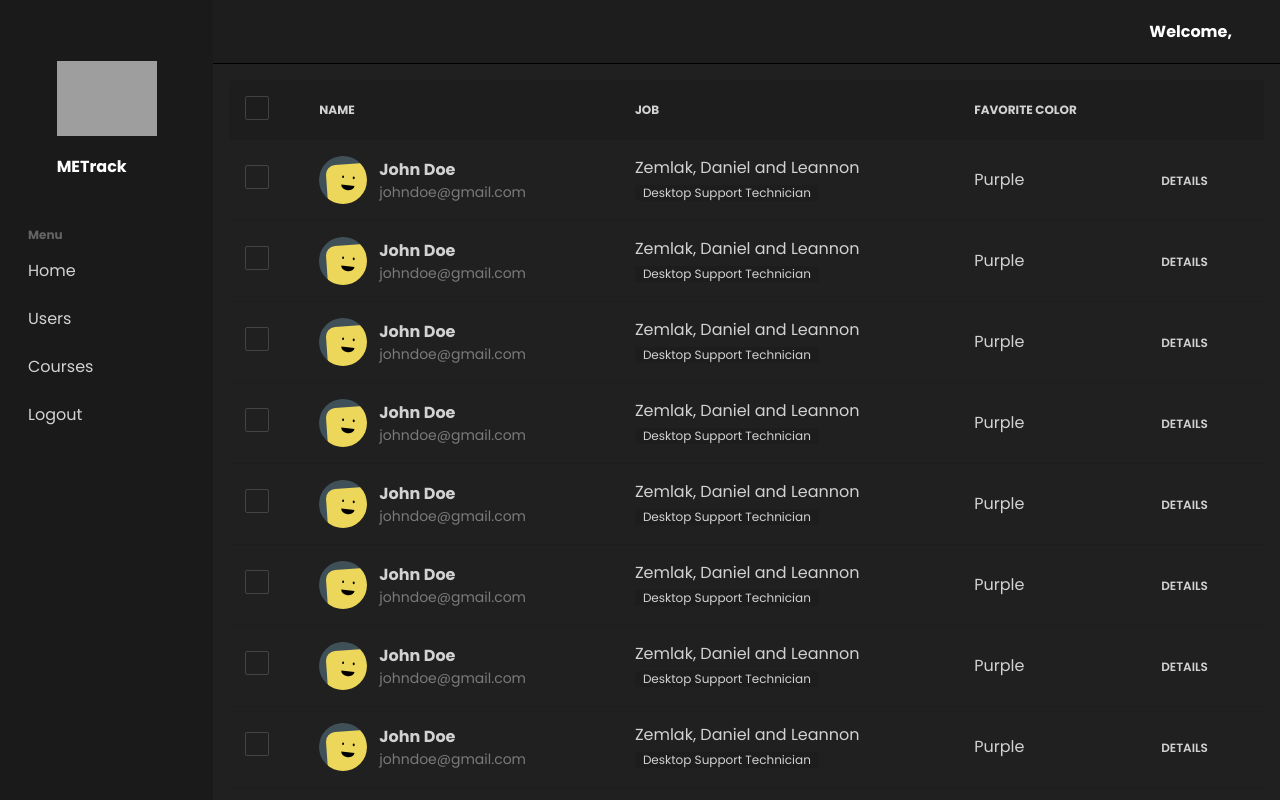
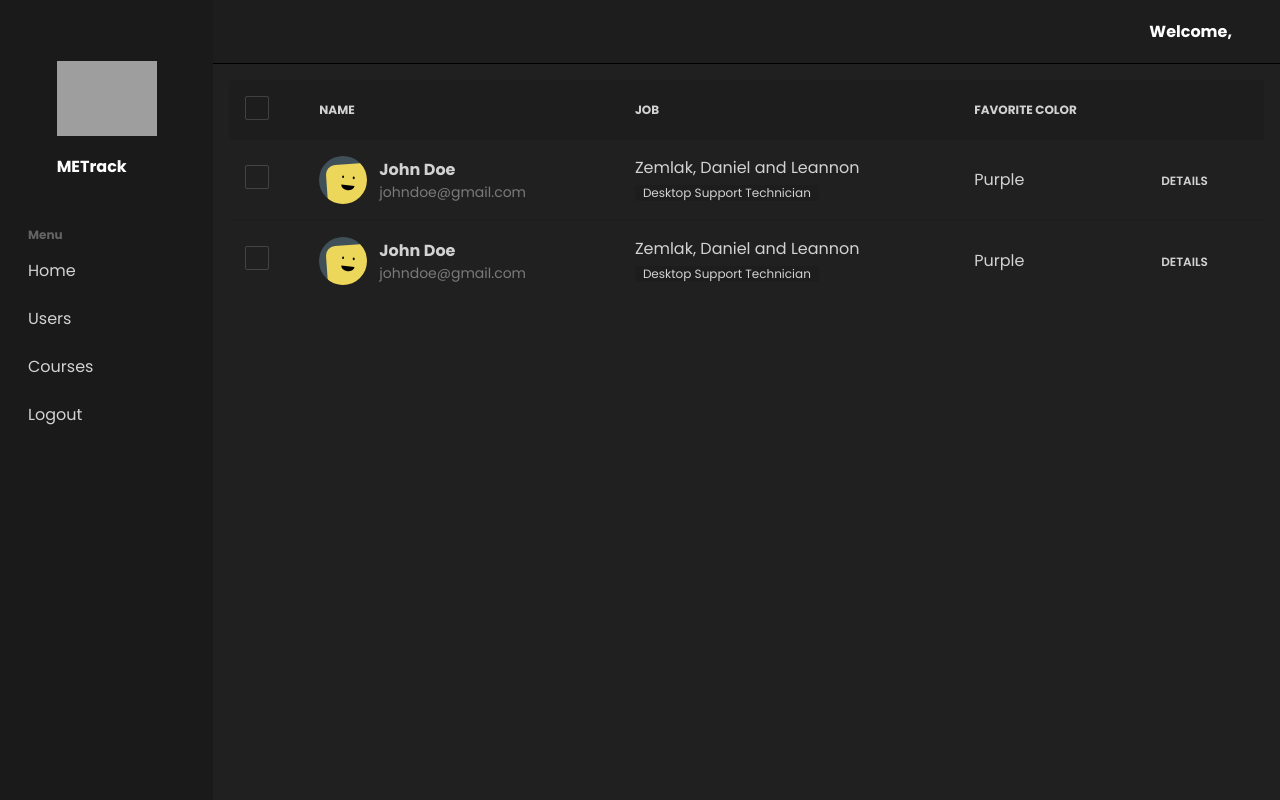
Before and after one commit to mukulrajpoot262610/metrack-admin-hackathon, a Next.js app: page /users in a window 1280 px wide. Shown: the top 800 px of the page. Built offline with nearby package versions, Linux system fonts and the light colour scheme; no server answers; grey boxes are pictures that could not be loaded.

Commit message:
refactor

```diff
--- a/components/users/Table.jsx
+++ b/components/users/Table.jsx
@@ -10,55 +10,11 @@ export default function Table() {
       name: "John Doe",
       email: "johndoe@gmail.com",
     },
-    {
-      name: "John Doe",
-      email: "johndoe@gmail.com",
-    },
-    {
-      name: "John Doe",
-      email: "johndoe@gmail.com",
-    },
-    {
-      name: "John Doe",
-      email: "johndoe@gmail.com",
-    },
-    {
-      name: "John Doe",
-      email: "johndoe@gmail.com",
-    },
-    {
-      name: "John Doe",
-      email: "johndoe@gmail.com",
-    },
-    {
-      name: "John Doe",
-      email: "johndoe@gmail.com",
-    },
-    {
-      name: "John Doe",
-      email: "johndoe@gmail.com",
-    },
-    {
-      name: "John Doe",
-      email: "johndoe@gmail.com",
-    },
-    {
-      name: "John Doe",
-      email: "johndoe@gmail.com",
-    },
-    {
-      name: "John Doe",
-      email: "johndoe@gmail.com",
-    },
-    {
-      name: "John Doe",
-      email: "johndoe@gmail.com",
-    },
   ];
 
   const rows = data.map((i, j) => {
     return (
-      <tr>
+      <tr key={j}>
         <th>
           <label>
             <input type="checkbox" className="checkbox" />
--- a/package.json
+++ b/package.json
@@ -3,9 +3,9 @@
   "version": "0.1.0",
   "private": true,
   "scripts": {
-    "dev": "next dev",
+    "dev": "next dev -p 4000",
     "build": "next build",
-    "start": "next start",
+    "start": "next start -p 4000",
     "lint": "next lint"
   },
   "dependencies": {
--- a/pages/index.js
+++ b/pages/index.js
@@ -4,7 +4,7 @@ import React, { useState } from 'react';
 import { useForm } from "react-hook-form";
 import toast from 'react-hot-toast';
 import { AiOutlineEye, AiOutlineEyeInvisible } from 'react-icons/ai';
-// import { login } from '../services/api';
+import { login } from '../services/api';
 import { useDispatch } from 'react-redux';
 import { setAuth } from '../redux/authSlice';
 
@@ -16,8 +16,6 @@ const Login = () => {
   const [toggelFieldType, setToggleFieledType] = useState(false)
   const [loading, setLoading] = useState(false)
 
-  const redirect = router.query.redirect
-
   const onSubmit = async (payload) => {
     setLoading(true)
     try {
@@ -25,7 +23,7 @@ const Login = () => {
       dispatch(setAuth(data))
       setLoading(false)
       toast.success('Login Successfull')
-      redirect ? router.replace(`/${redirect}`) : router.replace('/account')
+      router.replace('/account')
     } catch (err) {
       setLoading(false)
       console.log(err)
```
